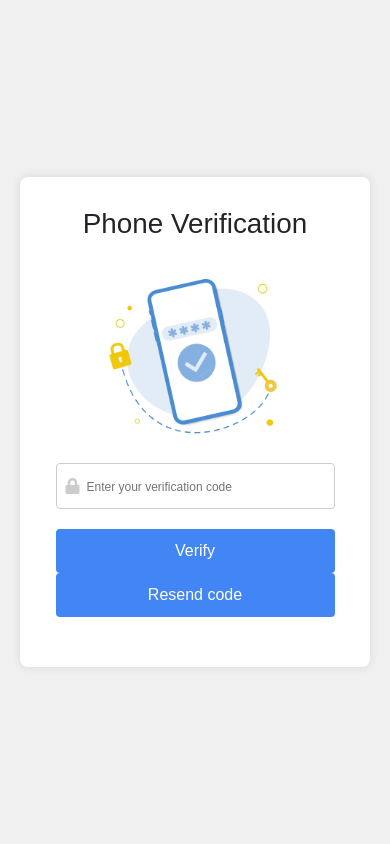
After one commit to SanazJafari/WhiteboardApp, a Django app: page /phoneVerification/ in a window 390 px wide. The commit adds this page. Run offline with Django 4.2, Linux system fonts and the light colour scheme.

Commit message:
Add Phone Verification views, forms, and urls. Bug Fixes for Student_update.html

```diff
--- a/Whiteboard/settings.py
+++ b/Whiteboard/settings.py
@@ -146,3 +146,8 @@ LOGIN_REDIRECT_URL = 'WhiteboardApp:main_banner'
 
 STRIPE_PUBLIC_KEY = 'pk_test_51NS9eOHitL9rNw3gWw65ZPSFcvUg9tnkcjb0M3W7t24Vgm9xLALSy2p4zbxcrkDY1AMQgf9nQoXVWqKmwGPOexFX00dKE3R2ay'
 STRIPE_SECRET_KEY = 'sk_test_51NS9eOHitL9rNw3g7XnjlVvsA6msTP0SaRBS89RPl7BKBGPHrjsE7W2R1aXM1oEkwY2QyOPVYBn6H6LZTG5nHoBj00OYaT28EI'
+
+TWILIO_ACCOUNT_SID = 'ACb3b88c505441e68232a84742fc55a34c'
+TWILIO_AUTH_TOKEN = '54d06764fff943dd4bfb4b7b0944f3bf'
+TWILIO_FROM_NUMBER = '+16206791334'
+TWILIO_TO_NUMBER = '+12267243681'
--- a/WhiteboardApp/forms.py
+++ b/WhiteboardApp/forms.py
@@ -77,3 +77,12 @@ class ContentForm(forms.ModelForm):
     class Meta:
         model = Content
         fields = ['course', 'title', 'type', 'file']
+
+
+class PhoneVerificationForm(forms.ModelForm):
+    class Meta:
+        model = Student
+        fields = ['phone_number']
+        widgets = {
+            'phone_number': forms.TextInput(attrs={'placeholder': 'Enter your phone number'}),
+        }
--- a/WhiteboardApp/models.py
+++ b/WhiteboardApp/models.py
@@ -68,6 +68,8 @@ class Student(models.Model):
     membership = models.ForeignKey(Membership, on_delete=models.SET_NULL, null=True, default=0)
     # a JSON field to store additional dynamic data for the student.
     additional_data = models.JSONField(blank=True, null=True)
+    # a field to store the verification code for the student when they want to sign up in the application.
+    verification_code = models.CharField(max_length=6, blank=True, null=True)
 
     class Meta:
         db_table = 'WhiteboardApp_student'
--- a/WhiteboardApp/urls.py
+++ b/WhiteboardApp/urls.py
@@ -12,6 +12,8 @@ urlpatterns = [
     # path('login/', views.login_post, name='login_post'),
     path('login/', CustomLoginView.as_view(), name='login_post'),
     path('logout/', CustomLogoutView.as_view(), name='logout'),
+    path('phoneVerification/', views.phone_verification, name='phone_verification'),
+    path('verifyPhoneNumber/', views.verify_phone_number, name='verify_phone_number'),
 
     #  Signup
     path('signup/<int:userType>', views.signup_post, name='signup'),
--- a/WhiteboardApp/views.py
+++ b/WhiteboardApp/views.py
@@ -1,9 +1,11 @@
+import random
+
 from django.contrib.auth import authenticate, login
 from django.shortcuts import render, get_object_or_404, get_list_or_404, redirect
-from .models import User, Instructor, Course, Membership, Payment, Student, Enrollment, Grade, Content, \
+from WhiteboardApp.models import User, Instructor, Course, Membership, Payment, Student, Enrollment, Grade, Content, \
     Progress
 from .forms import InstructorForm, CourseForm, MembershipForm, PaymentForm, StudentForm, \
-    EnrollmentForm, GradeForm, SignUpForm, PaymentFormStripe, ContentForm
+    EnrollmentForm, GradeForm, SignUpForm, PaymentFormStripe, ContentForm, PhoneVerificationForm
 import os
 from django.contrib.auth.views import LoginView, LogoutView
 from django.http import JsonResponse
@@ -17,6 +19,7 @@ from django.http import FileResponse
 from cryptography.fernet import Fernet
 from django.contrib import messages
 from django.contrib.auth.decorators import login_required
+from twilio.rest import Client
 
 # Instructor Views
 
@@ -703,3 +706,53 @@ def course_progress(request, course_id):
     }
 
     return render(request, 'CourseTemplates/course_students_progress.html', context)
+
+
+# -_-_-_-_-_-_-_-_-_-_-_-_-_-_-_-_-_-_-_-_-_-_-_- SMS verification -_-_-_-_-_-_-_-_-_-_-_-_-_-_-_-_-_-_-_-_-_-_-_-_- #
+def send_sms_verification(phone_number, verification_code):
+    # Your Twilio account SID and Auth Token
+    account_sid = settings.TWILIO_ACCOUNT_SID
+    auth_token = settings.TWILIO_AUTH_TOKEN
+
+    client = Client(account_sid, auth_token)
+
+    message = client.messages.create(
+        from_= settings.TWILIO_FROM_NUMBER,  # your Twilio number
+        body=f'Your verification code is {verification_code}',
+        to= settings.TWILIO_TO_NUMBER
+    )
+
+def phone_verification(request):
+    if request.method == 'POST':
+        form = PhoneVerificationForm(request.POST)
+        if form.is_valid():
+            phone_number = form.cleaned_data.get('phone_number')
+            # Generate a 6-digit verification code
+            verification_code = str(random.randint(100000, 999999))
+            # Send the verification code to the user's phone
+            send_sms_verification(phone_number, verification_code)
+            # Store the phone number and verification code in the session
+            request.session['phone_number'] = phone_number
+            request.session['verification_code'] = verification_code
+            # Redirect to a page where the user can enter the verification code
+            return redirect('WhiteboardApp:verify_phone_number')
+    else:
+        form = PhoneVerificationForm()
+    return render(request, 'VerificationTemplates/verify_phone_number.html', {'form': form, 'pageTitle': 'Phone Verification'})
+
+    # ... rest of the function ...
+
+def verify_phone_number(request):
+    if request.method == 'POST':
+        entered_code = request.POST.get('code')
+        if entered_code == request.session.get('verification_code'):
+            # The verification code is correct, continue with the sign-up process
+            # ... sign-up logic ...
+            # Don't forget to delete the phone number and verification code from the session
+            del request.session['phone_number']
+            del request.session['verification_code']
+        else:
+            # The verification code is incorrect, show an error
+            return render(request, 'verify_phone_number.html', {'error': 'The entered code is incorrect.'})
+    else:
+        return render(request, 'verify_phone_number.html')
--- /dev/null
+++ b/templates/VerificationTemplates/verify_phone_number.html
@@ -0,0 +1,47 @@
+{% load static %}
+<!DOCTYPE html>
+<html lang="en">
+<head>
+    <meta charset="UTF-8">
+    <meta name="viewport" content="width=device-width, initial-scale=1.0">
+    <title>Phone Number Verification</title>
+    <link rel="stylesheet" href="https://cdn.jsdelivr.net/npm/bootstrap@5.0.2/dist/css/bootstrap.min.css"/>
+    <link rel="stylesheet" href="https://cdnjs.cloudflare.com/ajax/libs/font-awesome/5.15.3/css/all.min.css">
+    <link rel="stylesheet" href="{% static 'css/login.css' %}">
+</head>
+
+<body>
+<div class="login-container">
+    <h1>Phone Verification</h1>
+    <figure><img src="{% static 'image/Phone Verification.jpg' %}" alt="login image"></figure>
+    <form method="POST">
+        {% csrf_token %}
+        <div class="form-field">
+            <i class="fa fa-lock"></i>
+            <input type="text" name="code" placeholder="Enter your verification code" required>
+        </div>
+        <button class="btn-login" type="submit">Verify</button>
+        <button class="btn-login" id="resend-code" disabled>Resend code</button>
+        <div class="form-field"></div>
+        {% if error %}
+            <div class="alert alert-danger alert-dismissible fade show">
+                {{ error }}
+                <button type="button" class="btn-close" data-bs-dismiss="alert" aria-label="Close"></button>
+            </div>
+        {% endif %}
+    </form>
+</div>
+<!-- jQuery -->
+<script src="https://code.jquery.com/jquery-3.3.1.min.js"></script>
+<!-- Bootstrap JavaScript -->
+<script src="https://cdn.jsdelivr.net/npm/bootstrap@5.0.2/dist/js/bootstrap.bundle.min.js"></script>
+<script>
+$(document).ready(function() {
+    // Enable the "Resend code" button after 2 minutes
+    setTimeout(function() {
+        $('#resend-code').prop('disabled', false);
+    }, 2 * 60 * 1000);
+});
+</script>
+</body>
+</html>
```
Also changed, not shown: templates/StudentTemplates/student_update_by_userid.html (+13 -11 lines), WhiteboardApp/migrations/0016_student_verification_code.py (added), db.sqlite3, static/image/Phone Verification.jpg (added).
